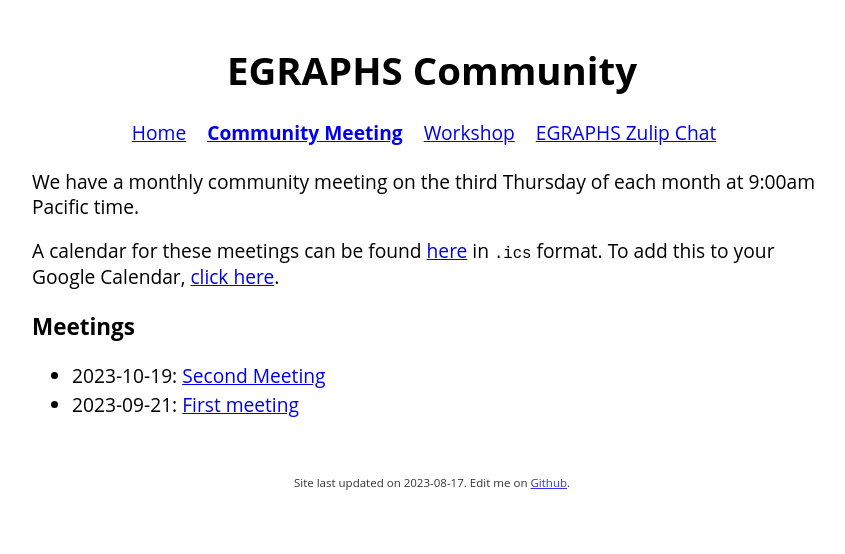
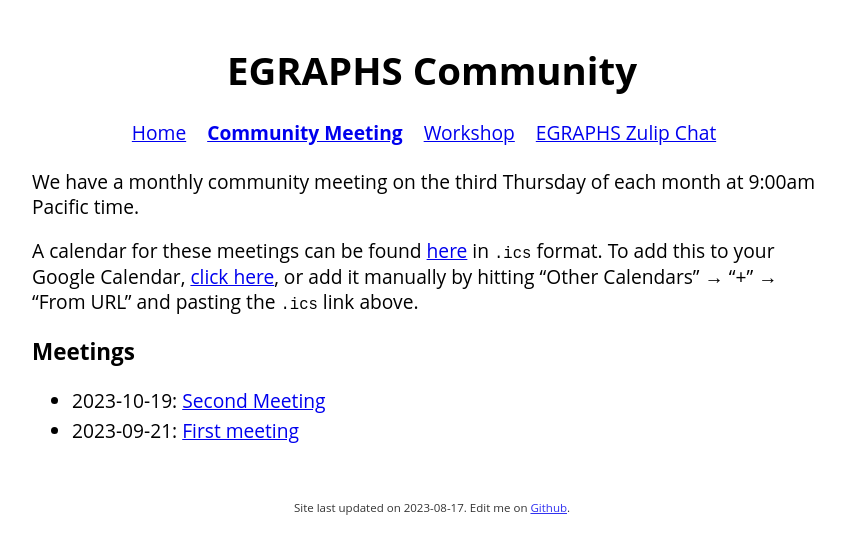
Before and after one commit to egraphs-community/egraphs-community.github.io, a Jekyll site: the page built from meeting/index.md, in a window 1280 px wide. Shown: the top 554 px of the page, without its empty margins (208-1053 px from the left). Built offline with Jekyll 4.4.1, drawn with Linux system fonts in a browser that asks for light colours.

Commit message:
Add calendar instructions.

```diff
--- a/meeting/index.md
+++ b/meeting/index.md
@@ -5,8 +5,10 @@ title: EGRAPHS Community Meeting
 
 We have a monthly community meeting on the third Thursday of each month at 9:00am Pacific time.
 
-A calendar for these meetings can be found [here](calendar.ics) in `.ics` format.
-To add this to your Google Calendar, [click here](http://www.google.com/calendar/render?cid={{site.url}}{{page.url}}calendar.ics).
+{% assign calendar = "http://egraphs.org/meeting/calendar.ics"%}
+
+A calendar for these meetings can be found [here]({{calendar}}) in `.ics` format.
+To add this to your Google Calendar, [click here](http://www.google.com/calendar/render?cid={{calendar}}), or add it manually by hitting "Other Calendars" → "+" → "From URL" and pasting the `.ics` link above.
 
 
 ### Meetings
```
